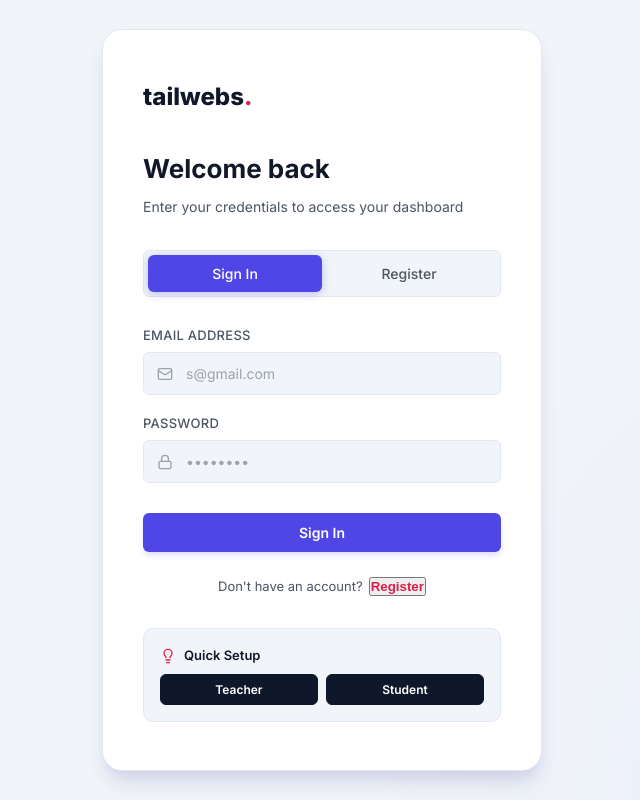
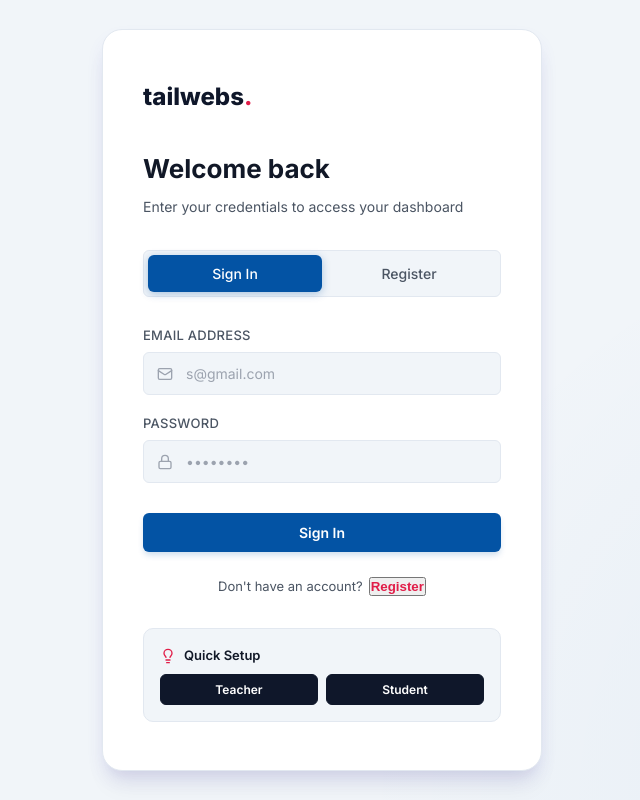
Before and after one commit to PremanshBehl/tailwebs_frontend, a React (Create React App) app: page /login in a window 1280 px wide. Shown: the whole page, without its empty margins (318-958 px from the left). Built offline with nearby package versions, Linux system fonts and the light colour scheme; no server answers.

Commit message:
Update primary brand color to user-provided #0353a4

```diff
--- a/src/index.css
+++ b/src/index.css
@@ -9,9 +9,9 @@
   --border:        #e2e8f0;
   --border-focus:  #6366f1;
 
-  --accent:        #4f46e5;
-  --accent-hover:  #4338ca;
-  --accent-light:  rgba(79, 70, 229, 0.05);
+  --accent:        #0353a4;
+  --accent-hover:  #024180;
+  --accent-light:  rgba(3, 83, 164, 0.05);
 
   --navy:          #0f172a;
   --navy-light:    #1e293b;
@@ -156,7 +156,7 @@ body {
 .auth-tab.active {
   background: var(--accent);
   color: #fff;
-  box-shadow: 0 2px 8px rgba(79, 70, 229, 0.3);
+  box-shadow: 0 2px 8px rgba(3, 83, 164, 0.3);
 }
 
 /* ─── Form Controls ───────────────────────────────────── */
@@ -234,11 +234,11 @@ body {
 .btn-primary {
   background: var(--accent);
   color: #fff;
-  box-shadow: 0 4px 6px -1px rgba(79, 70, 229, 0.2);
+  box-shadow: 0 4px 6px -1px rgba(3, 83, 164, 0.2);
 }
 .btn-primary:hover:not(:disabled) {
   transform: translateY(-1px);
-  box-shadow: 0 4px 20px rgba(79, 70, 229, 0.4);
+  box-shadow: 0 4px 20px rgba(3, 83, 164, 0.4);
 }
 .btn-primary:active:not(:disabled) { transform: translateY(0); }
 
@@ -332,17 +332,18 @@ body {
   gap: 10px;
 }
 
-.navbar-avatar {
-  width: 36px;
-  height: 36px;
-  border-radius: 50%;
-  background: var(--red);
+.navbar-brand .logo {
+  width: 32px;
+  height: 32px;
+  background: var(--accent);
+  color: #fff;
+  border-radius: var(--radius-sm);
   display: flex;
   align-items: center;
   justify-content: center;
-  font-weight: 600;
-  font-size: 14px;
-  color: #fff;
+  font-weight: 800;
+  font-size: 16px;
+  box-shadow: 0 2px 4px rgba(3, 83, 164, 0.3);
 }
 
 .navbar-name {
```
